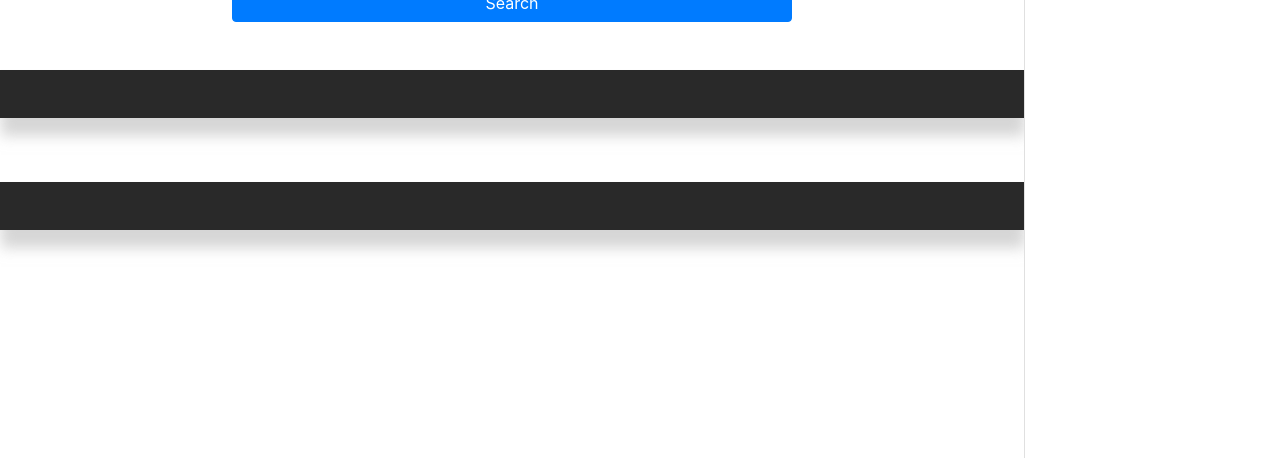
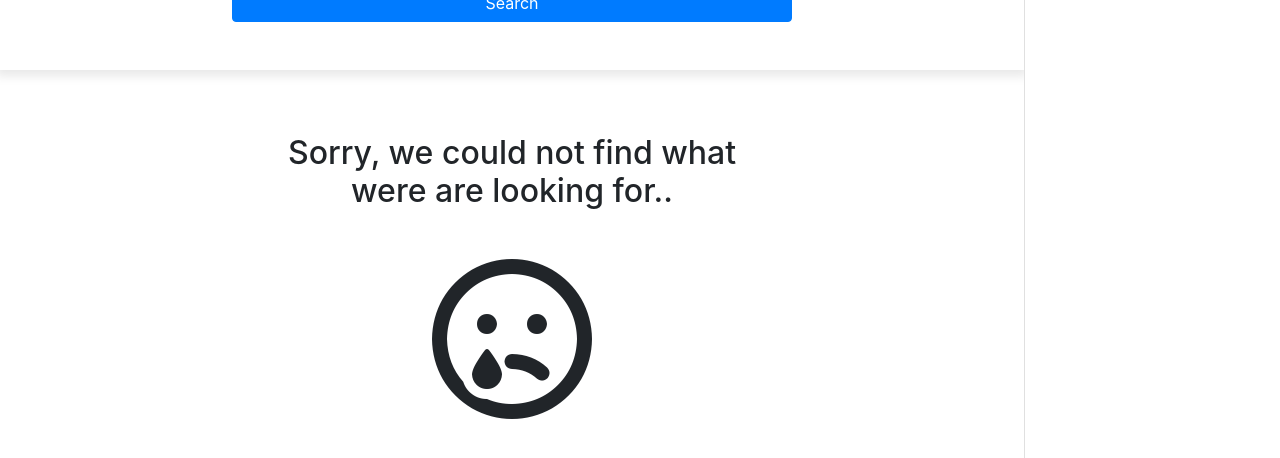
Before and after one commit to yosukeonrails/pixabay-proj, a React (Create React App) app: page / in a window 1280 px wide. Shown: the part 204-662 px from the top of the page. Built offline with nearby package versions, Linux system fonts and the light colour scheme; no server answers.

Commit message:
added component when result is empty

```diff
--- a/src/Components/PaginationController.js
+++ b/src/Components/PaginationController.js
@@ -45,7 +45,10 @@ const PaginationController = props => {
       className="pagination-controller"
       style={{
         display:
-          props.scrollTop > 8 && props.position === "top" ? "none" : "flex",
+          (props.scrollTop > 8 && props.position === "top") ||
+          howManyPages === 0
+            ? "none"
+            : "flex",
         marginTop: props.position === "bottom" ? "2em" : "0"
       }}
     >
--- a/src/Components/ResultBrowser.js
+++ b/src/Components/ResultBrowser.js
@@ -45,6 +45,16 @@ const ResultBrowser = props => {
           setScrollTop(scrollTop);
         }}
       >
+        <div
+          className="no-result"
+          style={{
+            display: totalHits === 0 ? "block" : "none"
+          }}
+        >
+          <h2> Sorry, we could not find what were are looking for..</h2>
+          <i class="far fa-sad-tear"></i>
+        </div>
+
         {results}
 
         {renderPaginator("bottom")}
--- a/src/Styles/ResultsBrowser.scss
+++ b/src/Styles/ResultsBrowser.scss
@@ -21,6 +21,19 @@
   background-size: cover;
   margin-left: 1em;
   cursor: pointer;
+}
+
+.no-result {
+  width: 50%;
+  justify-content: center;
+  align-items: center;
+  text-align: center;
+  margin: 2em;
+
+  i {
+    margin-top: 40px;
+    font-size: 10em;
+  }
 }
 
 .image-saved {
```
